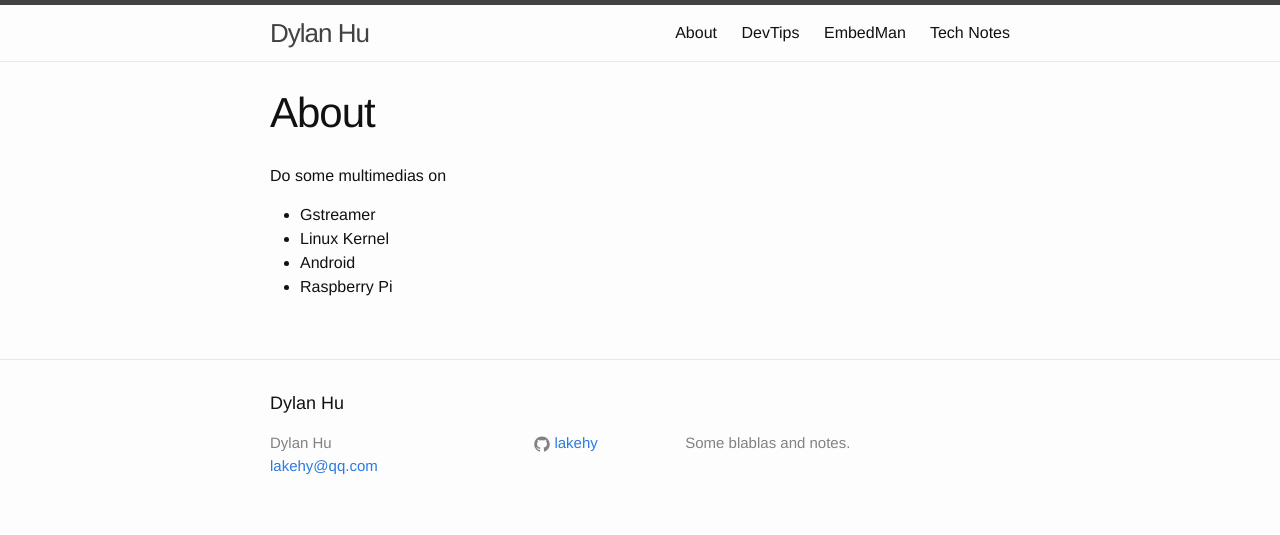
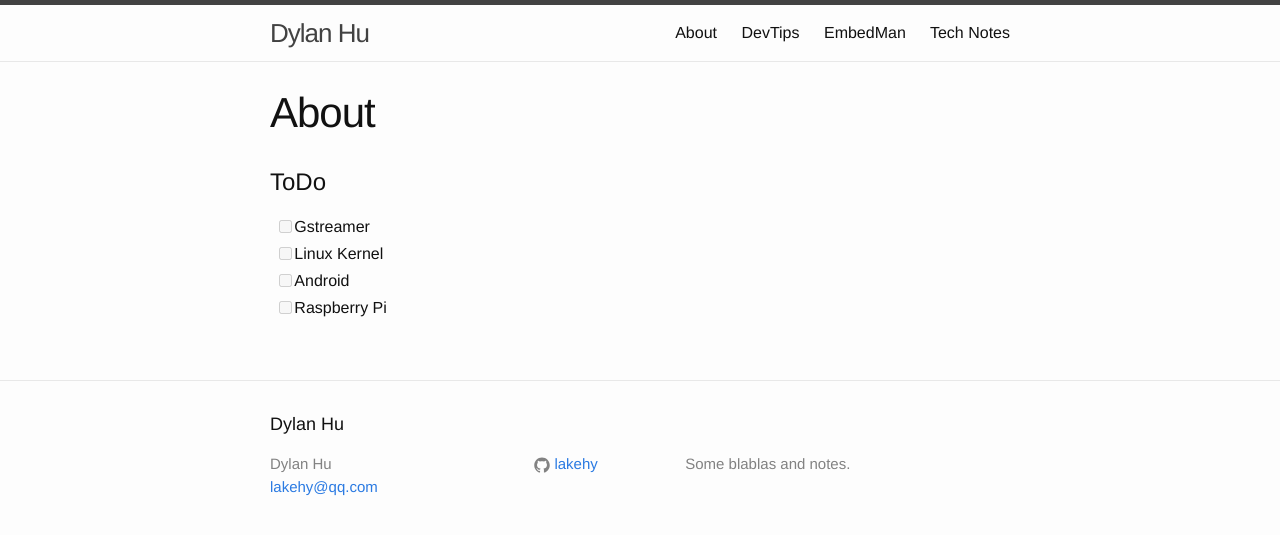
Before and after one commit to lakehy/lakehy.github.io, a Jekyll site: the page built from about.md, in a window 1280 px wide. Shown: the top 535 px of the page. Built offline with Jekyll 4.4.1, drawn with Linux system fonts in a browser that asks for light colours.

Commit message:
update about info

```diff
--- a/_layouts/page.html
+++ b/_layouts/page.html
@@ -8,7 +8,12 @@ layout: default
   </header>
 
   <div class="post-content">
-    {{ content }}
+  {{ content | replace: '<li>[ ]',
+      '<li class="box task-list-item">
+      <input type="checkbox" class="task-list-item-checkbox" disabled>' |
+  replace: '<li>[x]',
+      '<li class="box_done task-list-item">
+      <input type="checkbox" class="task-list-item-checkbox" value="on" disabled checked>'  }}
   </div>
 
 </article>
--- a/about.md
+++ b/about.md
@@ -3,10 +3,9 @@ layout: page
 title: About
 permalink: /about/
 ---
+# ToDo
 
-Do some multimedias on
-
-- Gstreamer
-- Linux Kernel
-- Android
-- Raspberry Pi
+- [ ] Gstreamer
+- [ ] Linux Kernel
+- [ ] Android
+- [ ] Raspberry Pi
```
